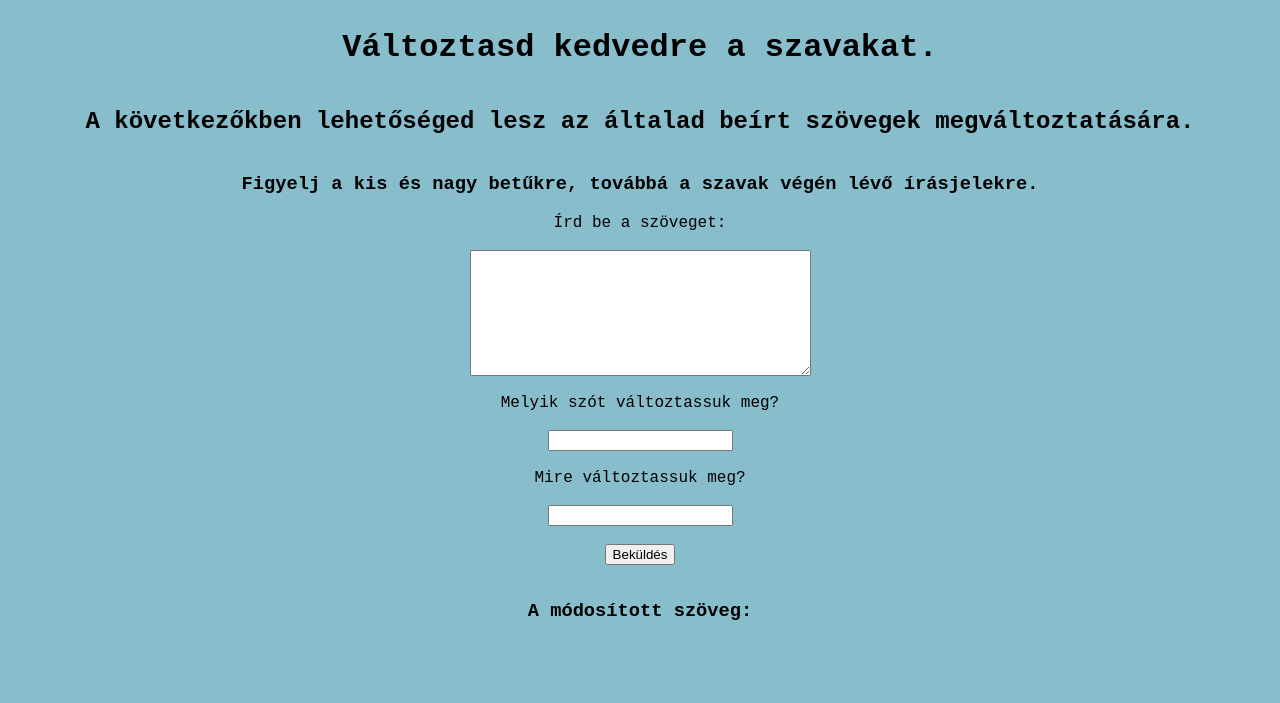
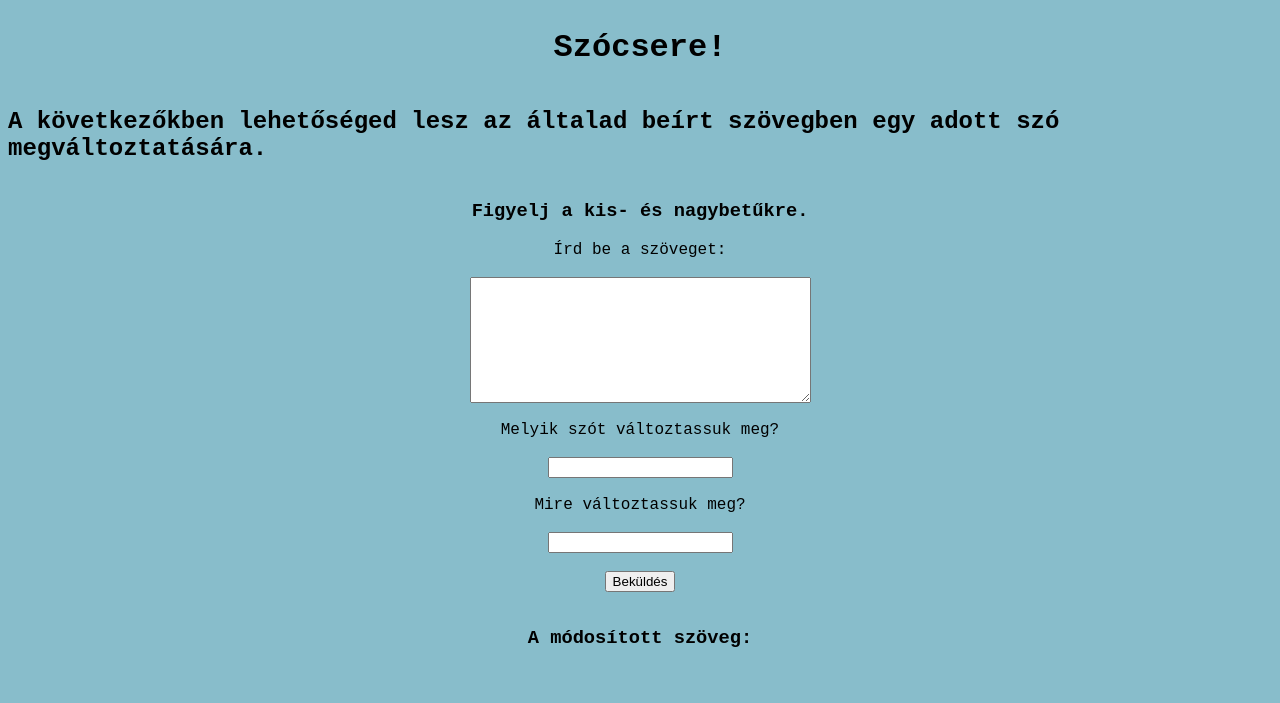
Before and after one commit to petergyenge/petergyenge.github.io, a plain HTML site: page index.html in a window 1280 px wide. Drawn offline with Linux system fonts and the light colour scheme; a web font is replaced by a local one.

Commit message:
Update index.html

```diff
--- a/index.html
+++ b/index.html
@@ -12,9 +12,9 @@
 </head>
 <body>
     <div class="headline">
-        <h1>Változtasd kedvedre a szavakat.</h1>
-        <h2>A következőkben lehetőséged lesz az általad beírt szövegek megváltoztatására.</h2>
-        <h3>Figyelj a kis és nagy betűkre, továbbá a szavak végén lévő írásjelekre.</h3>
+        <h1>Szócsere!</h1>
+        <h2>A következőkben lehetőséged lesz az általad beírt szövegben egy adott szó megváltoztatására.</h2>
+        <h3>Figyelj a kis- és nagybetűkre.</h3>
         </div>
 
 
```
